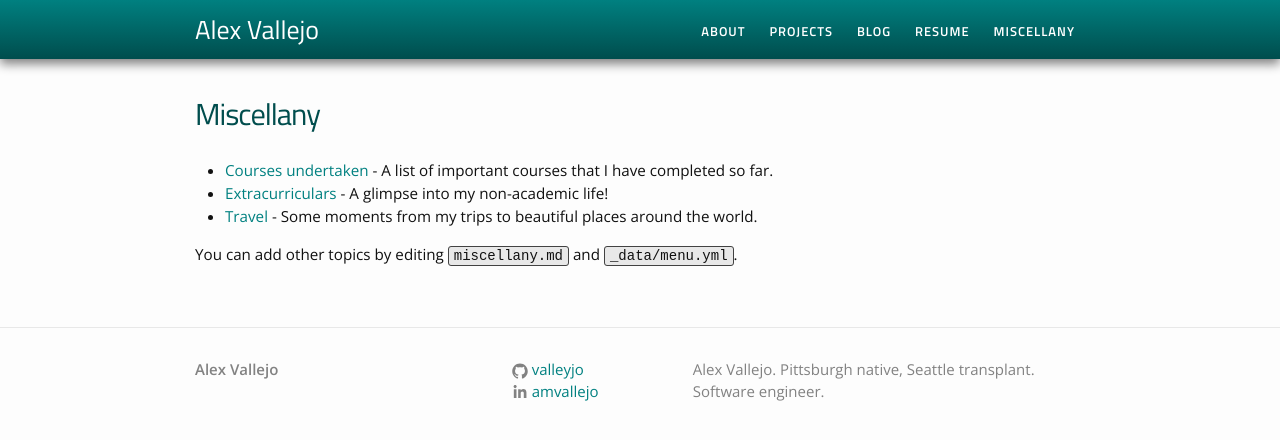
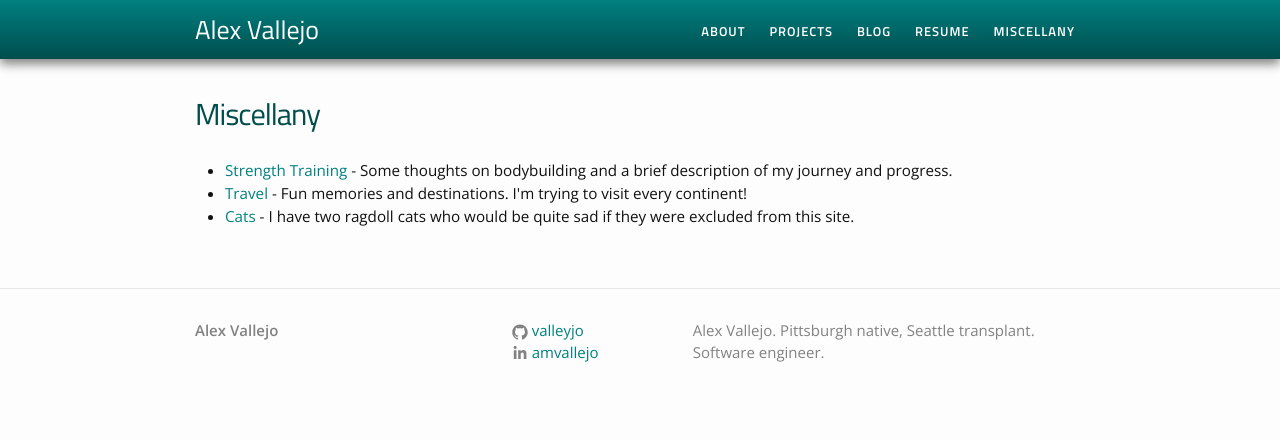
Before and after one commit to valleyjo/valleyjo.github.io, a Jekyll site: the page built from miscellany.md, in a window 1280 px wide. Shown: the top 440 px of the page. Built offline with Jekyll 4.4.1, drawn with Linux system fonts in a browser that asks for light colours.

Commit message:
Rename / fix links in misc page

```diff
--- a/_data/menu.yml
+++ b/_data/menu.yml
@@ -14,9 +14,9 @@
 - title: "Miscellany"
   href: "/miscellany/"
   subcategories:
-    - subtitle: "Cats"
-      subhref: "/miscellany/courses/"
-    - subtitle: "Body Building"
+    - subtitle: "Strength Training"
       subhref: "/miscellany/extracurricular/"
     - subtitle: "Travel"
       subhref: "/miscellany/travel/"
+    - subtitle: "Cats"
+      subhref: "/miscellany/courses/"
--- a/miscellany.md
+++ b/miscellany.md
@@ -5,9 +5,7 @@ permalink: /miscellany/
 ---
 
 <ul>
-	<li><a href="courses">Courses undertaken</a> - A list of important courses that I have completed so far.</li>
-	<li><a href="extracurricular">Extracurriculars</a> - A glimpse into my non-academic life!</li>
-	<li><a href="travel">Travel</a> - Some moments from my trips to beautiful places around the world.</li>
+	<li><a href="strength-training">Strength Training</a> - Some thoughts on bodybuilding and a brief description of my journey and progress.</li>
+	<li><a href="travel">Travel</a> - Fun memories and destinations. I'm trying to visit every continent!</li>
+	<li><a href=cats>Cats</a> - I have two ragdoll cats who would be quite sad if they were excluded from this site.</li>
 </ul>
-
-You can add other topics by editing `miscellany.md` and `_data/menu.yml`.
```
Also changed, not shown: miscellany/cats.md (renamed from miscellany/courses.md, +1 -1 lines), miscellany/extracurricular.md (deleted, +0 -7 lines), miscellany/strength-training.md (added, +20 -0 lines).
